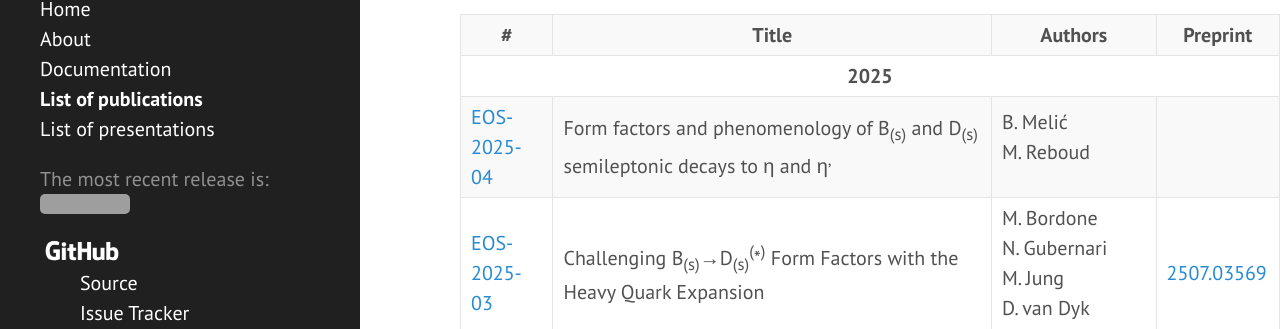
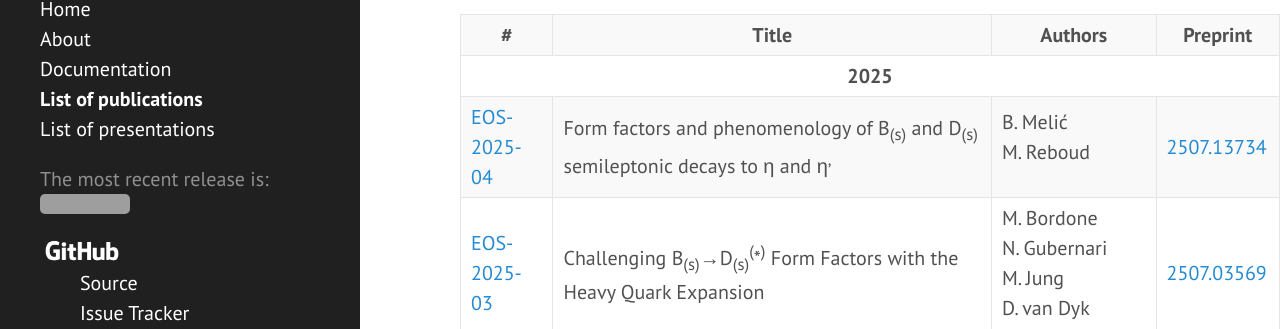
Before and after one commit to eos/eos.github.io, a Jekyll site: the page built from publications.html, in a window 1280 px wide and 900 px high. Shown: the part 206-535 px from the top of the window. Built offline with Jekyll 4.4.1, drawn with Linux system fonts in a browser that asks for light colours; grey boxes are pictures that could not be loaded.

Commit message:
Complete entry for EOS-2025-04

```diff
--- a/_data/publications.yml
+++ b/_data/publications.yml
@@ -3,6 +3,7 @@
       - id:      '04'
         title:   'Form factors and phenomenology of B<sub>(s)</sub> and D<sub>(s)</sub> semileptonic decays to &eta; and &eta;<sup>,</sup>'
         authors: [B.&nbsp;Meli&#263;, M.&nbsp;Reboud]
+        arxiv:   '2507.13734'
       - id:      '03'
         title:   'Challenging B<sub>(s)</sub>&rarr;D<sub>(s)</sub><sup>(</sup>&ast;<sup>)</sup> Form Factors with the Heavy Quark Expansion'
         authors: [M.&nbsp;Bordone, N.&nbsp;Gubernari, M.&nbsp;Jung, D.&nbsp;van&nbsp;Dyk]
```
